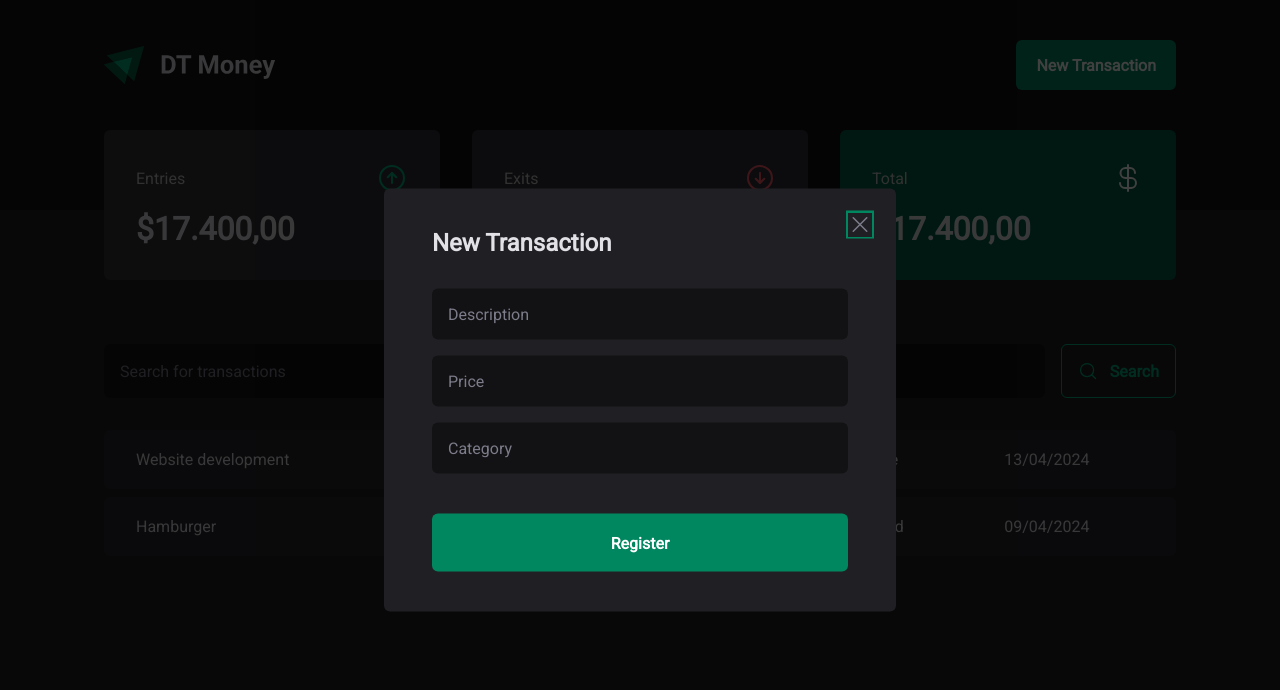
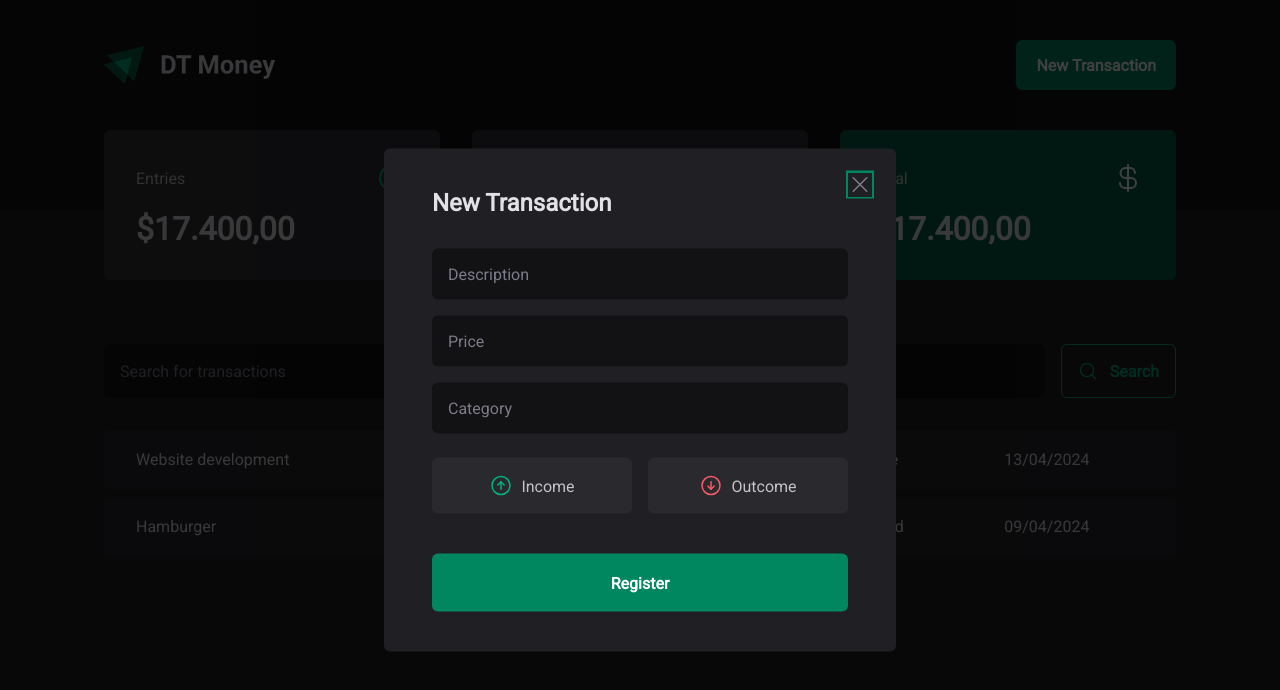
Before and after one commit to erikaperciliano/dtMoney, a React (Vite) app: page / in a window 1280 px wide. Both pictures are taken after a click on the button "New Transaction". Shown: the top 690 px of the page. Built offline with nearby package versions, Linux system fonts and the light colour scheme.

Commit message:
adds incom and outcome buttons

```diff
--- a/src/components/NewTransactionModal/index.tsx
+++ b/src/components/NewTransactionModal/index.tsx
@@ -1,6 +1,6 @@
 import *  as Dialog  from "@radix-ui/react-dialog";
-import { CloseButton, Content, Overlay } from "./styles";
-import { X } from "phosphor-react";
+import { CloseButton, Content, Overlay, TransactionType, TransactionTypeButton } from "./styles";
+import { ArrowCircleDown, ArrowCircleUp, X } from "phosphor-react";
 
 export function NewTransactionModal () {
     return(
@@ -19,6 +19,17 @@
                     <input type="number" placeholder="Price" required/>
                     <input type="text" placeholder="Category" required/>
 
+                    <TransactionType>
+                        <TransactionTypeButton variant="income">
+                            <ArrowCircleUp size={24}/>
+                            Income
+                        </TransactionTypeButton>
+                        <TransactionTypeButton variant="outcome">
+                            <ArrowCircleDown size={24}/>
+                            Outcome
+                        </TransactionTypeButton>
+                    </TransactionType>
+
                     <button type="submit">Register</button>
                 </form>
             </Content>
--- a/src/components/NewTransactionModal/styles.ts
+++ b/src/components/NewTransactionModal/styles.ts
@@ -67,3 +67,32 @@
     cursor: pointer;
     color: ${props => props.theme['gray-500']};
 `;
+
+export const TransactionType = styled.div`
+    display: grid;
+    grid-template-columns: repeat(2, 1fr);
+    gap: 1rem;
+    margin-top: 0.5rem;
+`;
+
+interface TansactionTypeButtonProps {
+    variant: 'income' | 'outcome';
+}
+
+export const TransactionTypeButton = styled.button<TansactionTypeButtonProps>`
+    background: ${props => props.theme['gray-700']};
+    padding: 1rem;
+    display: flex;
+    align-items: center;
+    justify-content: center;
+    gap: 0.5rem;
+    border-radius: 6px;
+    cursor: pointer;
+    border: 0;
+    color: ${props => props.theme['gray-300']};
+
+    svg {
+        color: ${props => props.variant === 'income' ? props.theme['green-300'] : props.theme['red-300']};
+
+    }
+`;
```
